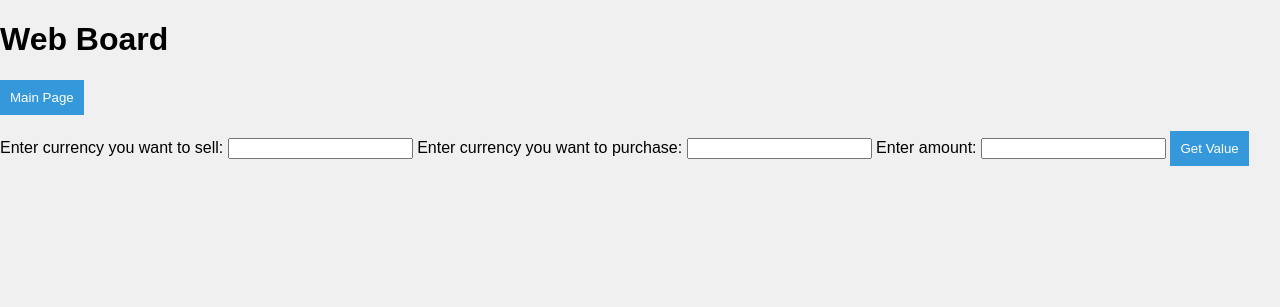
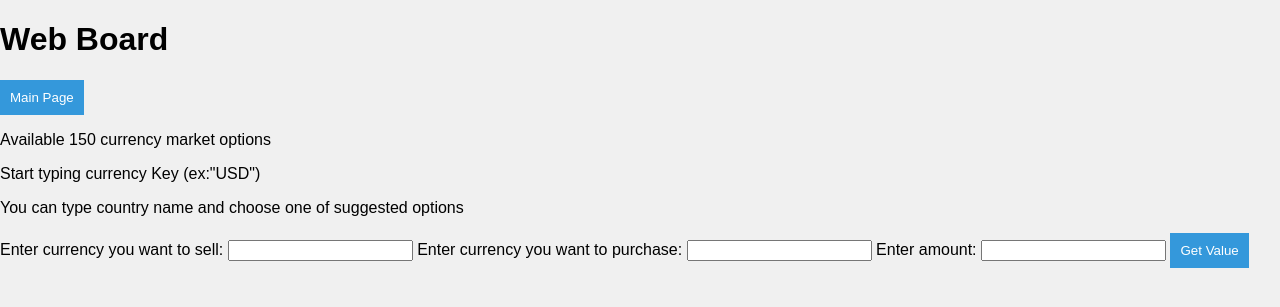
Before and after one commit to Yareek95/weather_app, a Flask app: page /currency in a window 1280 px wide. Shown: the top 307 px of the page. Run offline with Flask 2, Linux system fonts and the light colour scheme; some libraries are stand-ins or nearby versions.

Commit message:
html fixes

```diff
--- a/app.py
+++ b/app.py
@@ -93,6 +93,7 @@ def currency():
 
 
 
+
     *** test ***
 if __name__ == '__main__':
     app.run(debug=True)
--- a/templates/currency.html
+++ b/templates/currency.html
@@ -16,6 +16,9 @@
 <p><a href="{{ url_for('index') }}">
     <button>Main Page</button>
 </a></p>
+<p>Available 150 currency market options</p>
+<p>Start typing currency Key (ex:"USD")</p>
+<p>You can type country name and choose one of suggested options</p>
 <form id="currencyForm" action="/currency" method="post">
     <label for="user_input_currency_1">Enter currency you want to sell:</label>
     <input type="text" id="user_input_currency_1" name="user_input_currency_1" required>
--- a/templates/index.html
+++ b/templates/index.html
@@ -17,6 +17,7 @@
         <button type="submit">Get Weather</button>
     </form>
     {% if weather_data %}
+    <p>Current data:</p>
     <div class="weather-info">
         <h2>{{ weather_data.location.name }}, {{ weather_data.location.region }}, {{ weather_data.location.country }}</h2>
 
@@ -40,6 +41,7 @@
         {% endif %}
 
     {% if second_api_data %}
+     <p>Forecast/Summary:</p>
     <div class="forecast-table-container">
         <table class="forecast-table">
             <thead>
```
